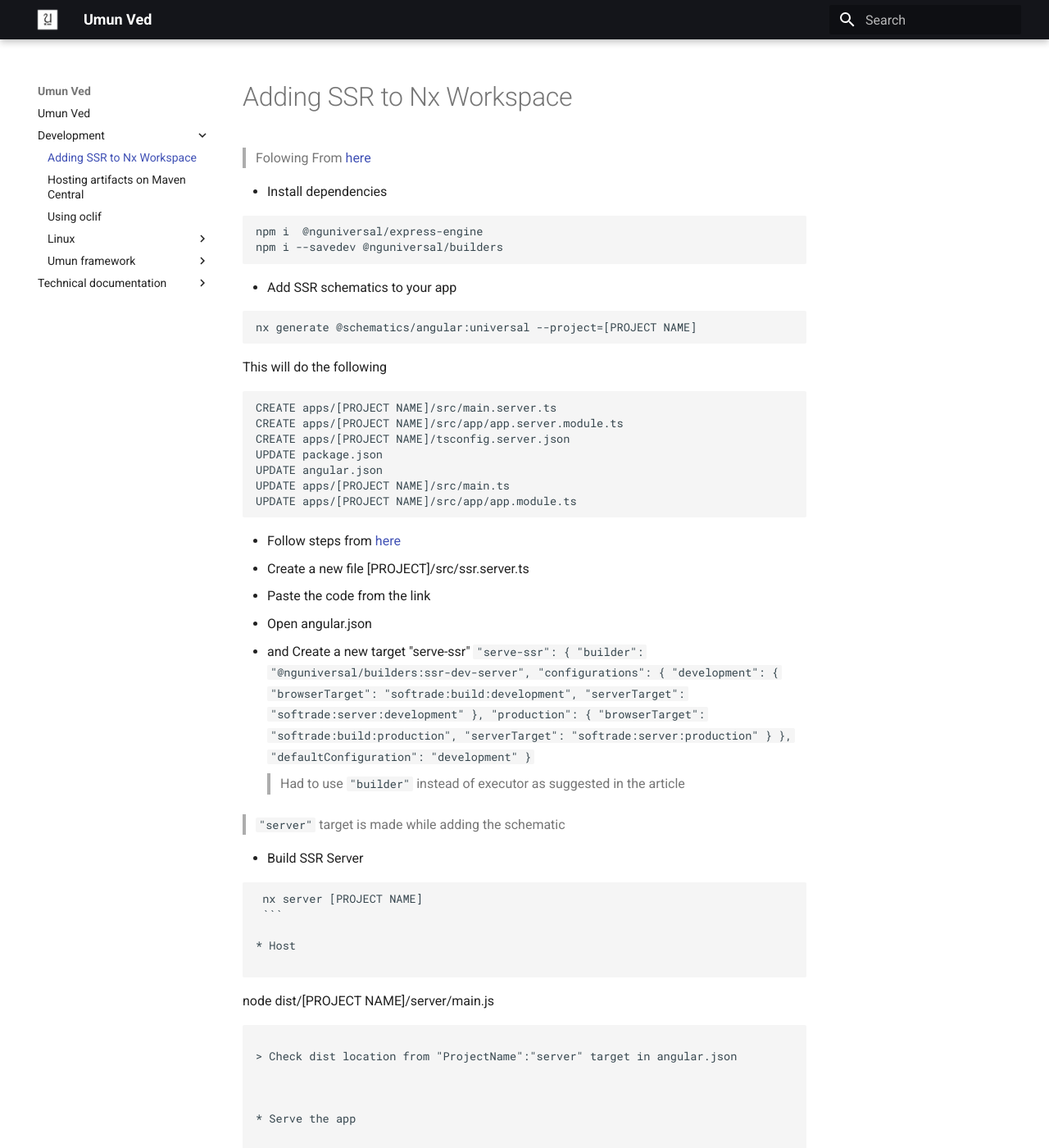
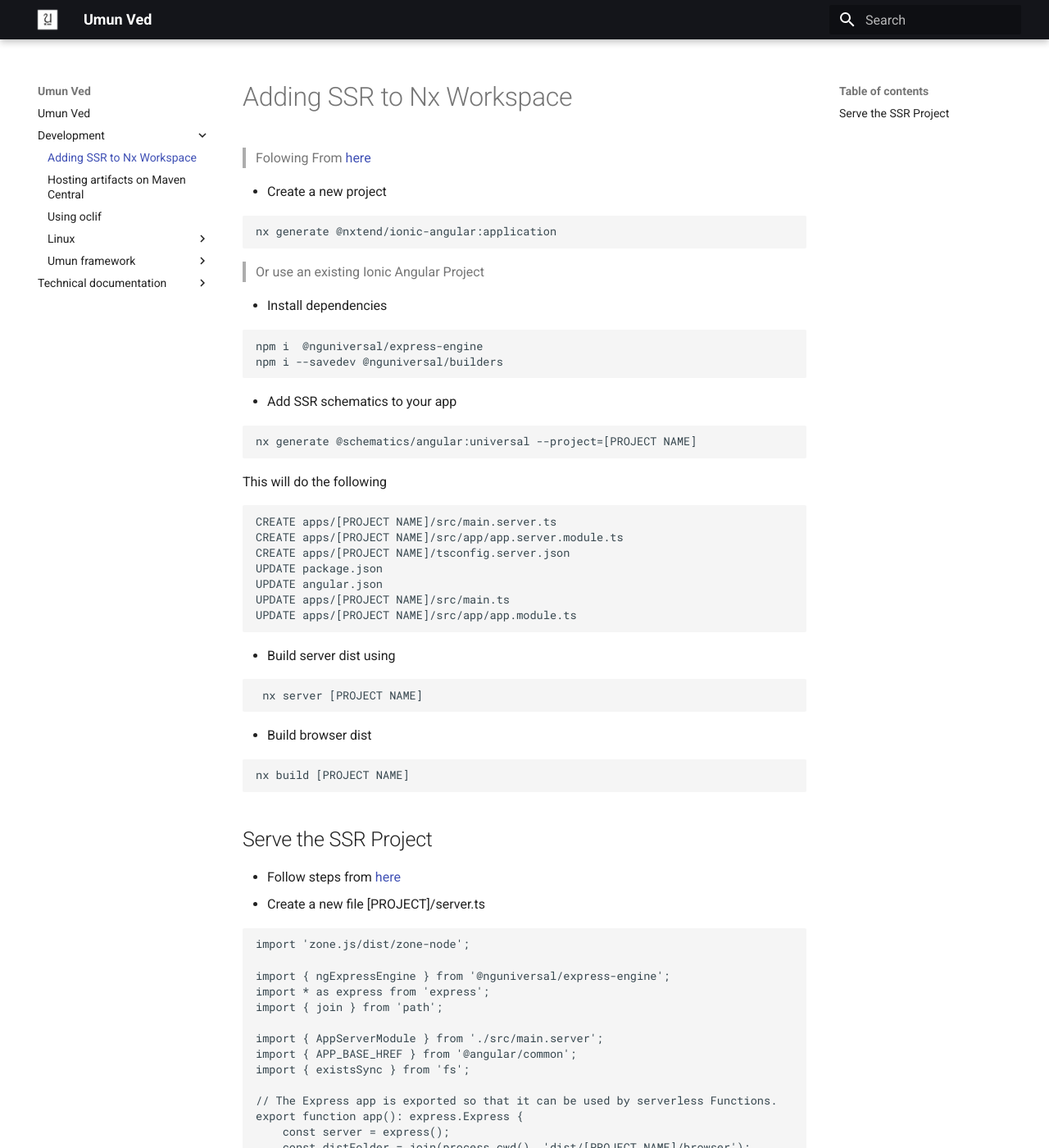
Before and after one commit to iAbhinav/testing-mkdocs, an MkDocs documentation site: the page built from docs/development/adding ssr.md, in a window 1280 px wide and 1400 px high. Shown: the whole window at 82% size. Built offline with MkDocs 1.6.1 and Material for MkDocs 9.7.7, drawn with Linux system fonts in a browser that asks for light colours; some of the changed text lies outside the part shown.

Commit message:
Update adding ssr.md

````diff
--- a/docs/development/adding ssr.md
+++ b/docs/development/adding ssr.md
@@ -1,6 +1,15 @@
 # Adding SSR to Nx Workspace
 
 > Folowing From [here](https://blog.nrwl.io/server-side-rendering-ssr-with-angular-for-nx-workspaces-14e2414ca532)
+
+
+* Create a new project
+
+```
+nx generate @nxtend/ionic-angular:application
+```
+
+> Or use an existing Ionic Angular Project
 
 
 * Install dependencies
@@ -27,22 +36,108 @@ UPDATE apps/[PROJECT NAME]/src/main.ts
 UPDATE apps/[PROJECT NAME]/src/app/app.module.ts
 ```
 
+
+* Build server dist using
+
+```
+ nx server [PROJECT NAME]
+```
+
+* Build browser dist
+
+```
+nx build [PROJECT NAME]
+```
+
+
+## Serve the SSR Project
+
 * Follow steps from [here](https://blog.nrwl.io/server-side-rendering-ssr-with-angular-for-nx-workspaces-14e2414ca532)
-  * Create a new file [PROJECT]/src/ssr.server.ts
-  * Paste the code from the link
+  * Create a new file [PROJECT]/server.ts
+
+
+```
+import 'zone.js/dist/zone-node';
+
+import { ngExpressEngine } from '@nguniversal/express-engine';
+import * as express from 'express';
+import { join } from 'path';
+
+import { AppServerModule } from './src/main.server';
+import { APP_BASE_HREF } from '@angular/common';
+import { existsSync } from 'fs';
+
+// The Express app is exported so that it can be used by serverless Functions.
+export function app(): express.Express {
+    const server = express();
+    const distFolder = join(process.cwd(), 'dist/[PROJECT NAME]/browser');
+    const indexHtml = existsSync(join(distFolder, 'index.original.html')) ? 'index.original.html' : 'index';
+
+    // Our Universal express-engine (found @ https://github.com/angular/universal/tree/master/modules/express-engine)
+    server.engine('html', ngExpressEngine({
+        bootstrap: AppServerModule,
+    }));
+
+    server.set('view engine', 'html');
+    server.set('views', distFolder);
+
+    // Example Express Rest API endpoints
+    // server.get('/api/**', (req, res) => { });
+    // Serve static files from /browser
+    server.get('*.*', express.static(distFolder, {
+        maxAge: '1y'
+    }));
+
+    // All regular routes use the Universal engine
+    server.get('*', (req, res) => {
+        res.render(indexHtml, { req, providers: [{ provide: APP_BASE_HREF, useValue: req.baseUrl }] });
+    });
+
+    return server;
+}
+
+function run(): void {
+    const port = process.env['PORT'] || 4000;
+
+    // Start up the Node server
+    const server = app();
+    server.listen(port, () => {
+        console.log(`Node Express server listening on http://localhost:${port}`);
+    });
+}
+
+// Webpack will replace 'require' with '__webpack_require__'
+// '__non_webpack_require__' is a proxy to Node 'require'
+// The below code is to ensure that the server is run only when not requiring the bundle.
+declare const __non_webpack_require__: NodeRequire;
+const mainModule = __non_webpack_require__.main;
+const moduleFilename = mainModule && mainModule.filename || '';
+if (moduleFilename === __filename || moduleFilename.includes('iisnode')) {
+    run();
+}
+
+export * from './src/main.server';
+
+```
+
+> Change [PROJECT NAME]
+
   * Open angular.json
+
+* In the "server" target change `"main": "apps/[PROJECT NAME]/src/main.server.ts",` to `"main": "apps/[PROJECT NAME]/server.ts",`
+
   * and Create a new target "serve-ssr"
   ```
    "serve-ssr": {
           "builder": "@nguniversal/builders:ssr-dev-server",
           "configurations": {
             "development": {
-              "browserTarget": "softrade:build:development",
-              "serverTarget": "softrade:server:development"
+              "browserTarget": "[PROJECT NAME]:build:development",
+              "serverTarget": "[PROJECT NAME]:server:development"
             },
             "production": {
-              "browserTarget": "softrade:build:production",
-              "serverTarget": "softrade:server:production"
+              "browserTarget": "[PROJECT NAME]:build:production",
+              "serverTarget": "[PROJECT NAME]:server:production"
             }
           },
           "defaultConfiguration": "development"
@@ -51,6 +146,9 @@ UPDATE apps/[PROJECT NAME]/src/app/app.module.ts
   > Had to use `"builder"` instead of executor as suggested in the article
 
   > `"server"` target is made while adding the schematic
+
+
+
 
 * Build SSR Server
 
@@ -68,8 +166,11 @@ UPDATE apps/[PROJECT NAME]/src/app/app.module.ts
 
 
 
-* Serve the app
+* Serve the app using SSR
 
 ```
 nx serve-ssr [PROJECT-NAME]
 ```
+
+
+https://stackoverflow.com/a/65973247/3188225
````
